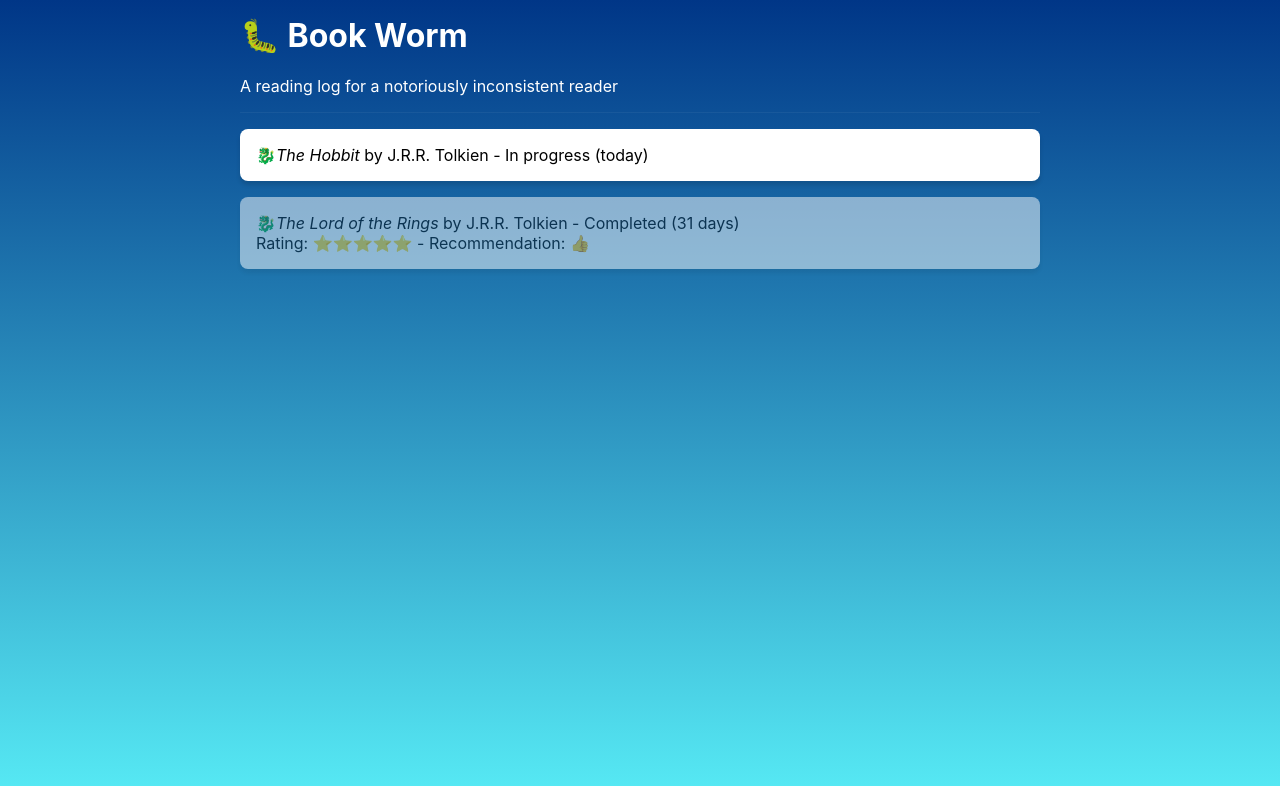
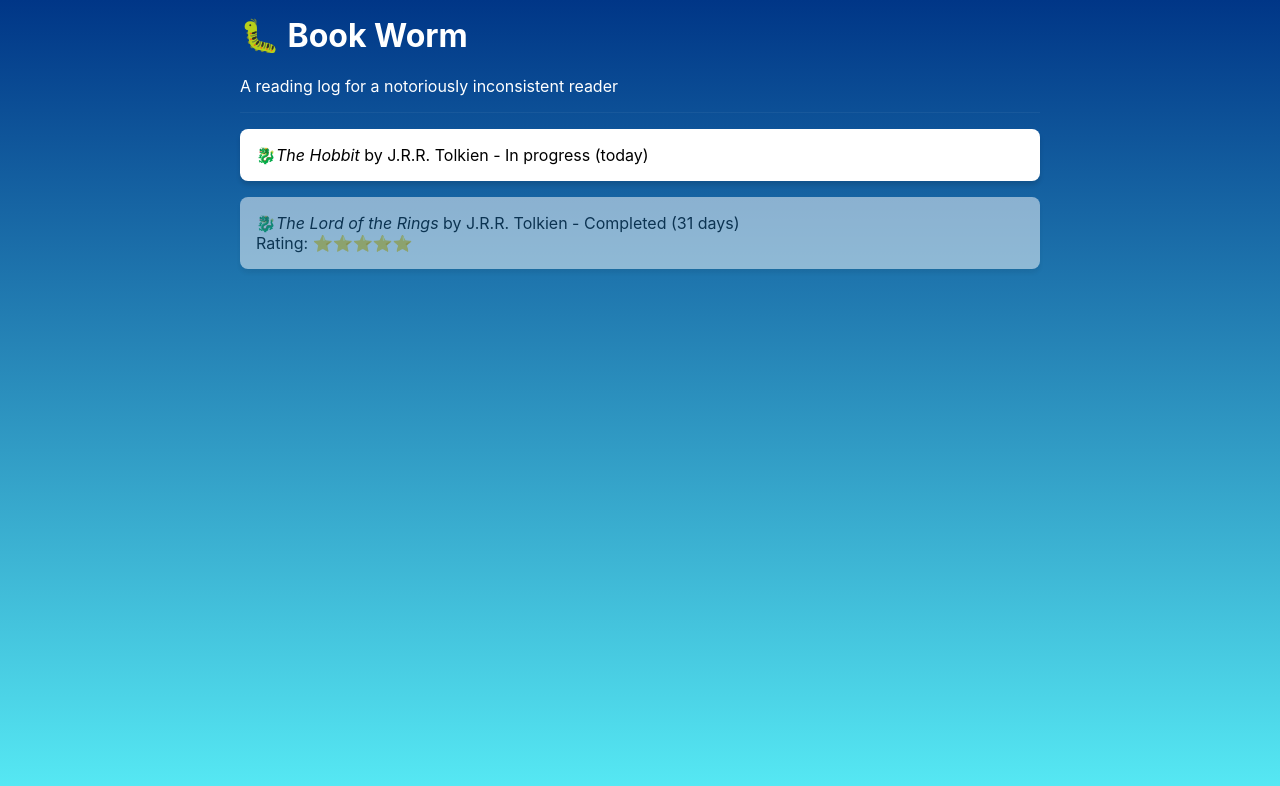
Before and after one commit to SeanMcP/book-worm, a React (Create React App) app: page / in a window 1280 px wide. Shown: the top 786 px of the page. Built offline with nearby package versions, Linux system fonts and the light colour scheme.

Commit message:
Remove Recommendation
The rating does the same thing.

```diff
--- a/public/data/record.json
+++ b/public/data/record.json
@@ -7,9 +7,7 @@
         "genre": "fantasy",
         "comments": "Probably my favorite book",
         "pages": 0,
-        "rating": 0,
-        "wouldRecommend": false,
-        "haveReadBefore": true
+        "rating": 0
     },
     {
         "title": "The Lord of the Rings",
@@ -17,9 +15,7 @@
         "startDate": "2018-10-01",
         "endDate": "2018-11-01",
         "genre": "fantasy",
-        "comments": "",
-        "rating": 5,
-        "wouldRecommend": true,
-        "haveReadBefore": true
+        "comments": "An epic ride!",
+        "rating": 5
     }
 ]
--- a/src/components/Book.tsx
+++ b/src/components/Book.tsx
@@ -3,7 +3,6 @@ import styled from "@emotion/styled";
 
 import GenreIcon from "./GenreIcon";
 import Rating from "./Rating";
-import Recommendation from "./Recommendation";
 import Time from "./Time";
 
 export interface BookInt {
@@ -57,8 +56,6 @@ const Book = (props: BookInt) => {
             {isComplete && (
                 <main>
                     <Rating rating={props.rating} />
-                    {" - "}
-                    <Recommendation wouldRecommend={props.wouldRecommend} />
                 </main>
             )}
         </StyledLi>
--- a/src/components/Recommendation.tsx
+++ /dev/null
@@ -1,21 +0,0 @@
-import React from "react";
-
-import Emoji from "./Emoji";
-
-interface RecommendationInt {
-    wouldRecommend: boolean;
-}
-
-const Recommendation = (props: RecommendationInt) => {
-    return (
-        <span>
-            Recommendation:{" "}
-            <Emoji
-                emoji={props.wouldRecommend ? "👍" : "👎"}
-                label={props.wouldRecommend ? "Yep!" : "Nope."}
-            />
-        </span>
-    );
-};
-
-export default Recommendation;
```
